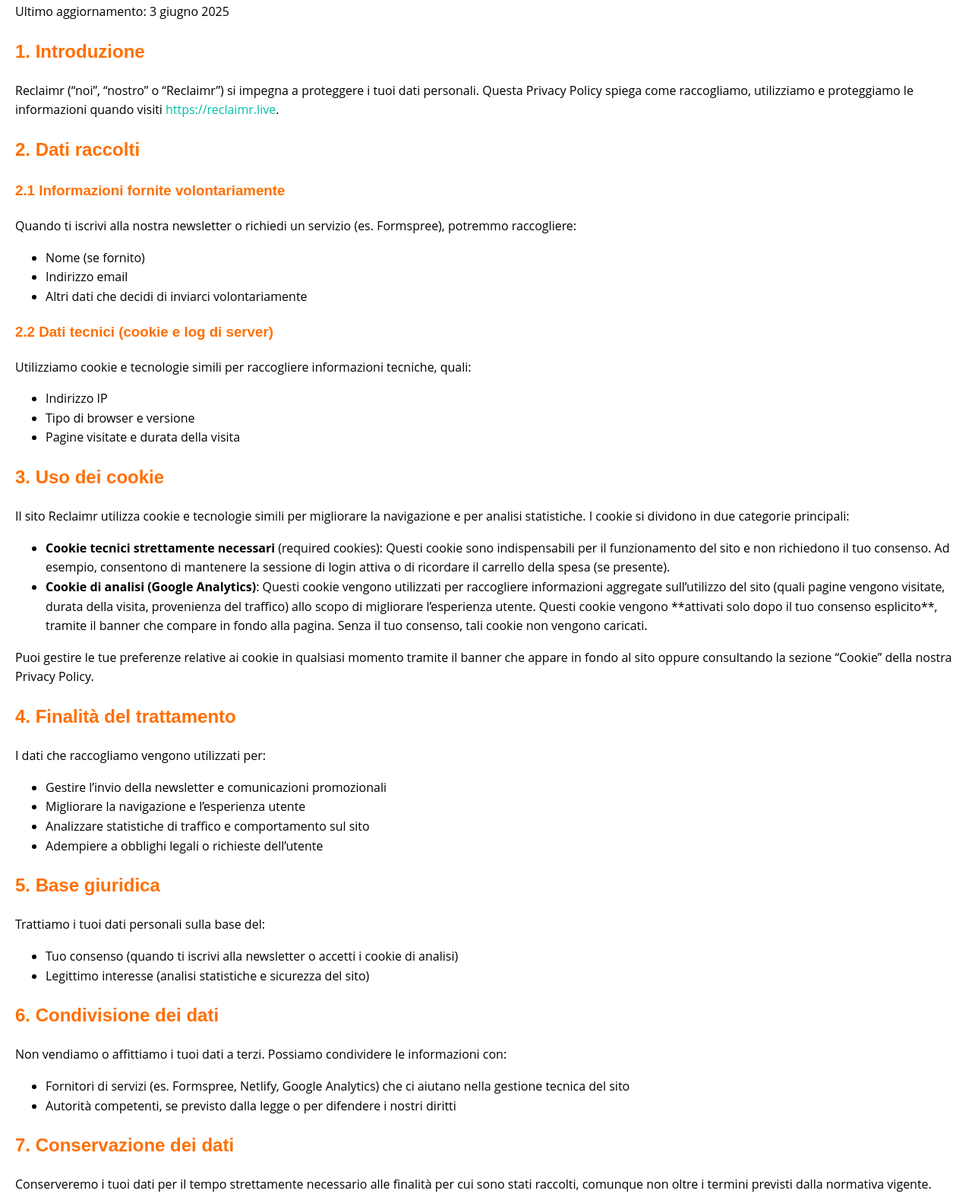
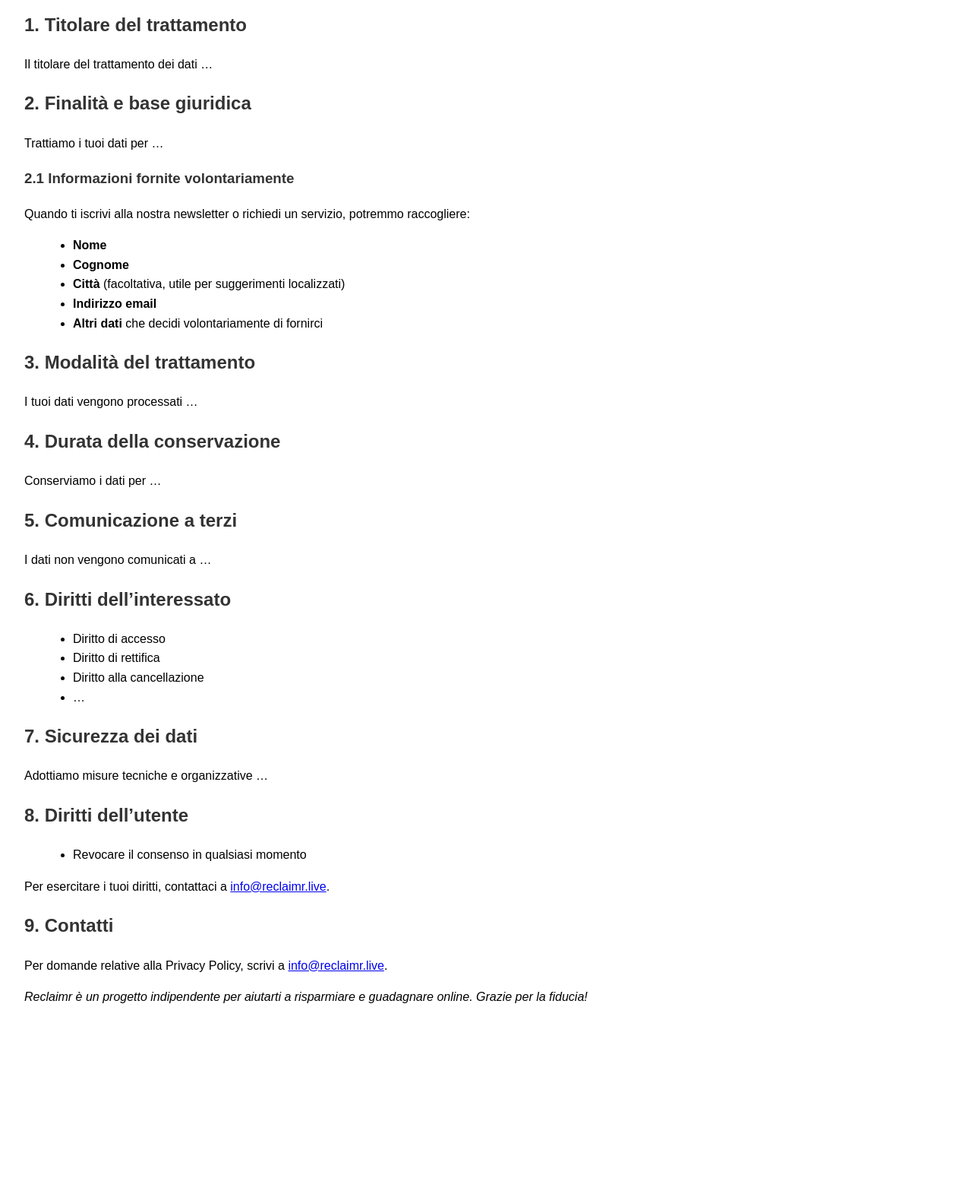
Before and after one commit to Squikky81/Reclaimr-landing, a plain HTML site: page Privacy.html in a window 1280 px wide. Shown: the part 91-1666 px from the top of the page at 76% size. After the commit the page ends 1448 px from the top, so only its background shows below. Drawn offline with Linux system fonts and the light colour scheme.

Commit message:
Update Privacy.html

```diff
--- a/Privacy.html
+++ b/Privacy.html
@@ -1,84 +1,58 @@
 <!DOCTYPE html>
 <html lang="it">
 <head>
-  <meta charset="UTF-8" />
-  <meta name="viewport" content="width=device-width, initial-scale=1.0" />
+  <meta charset="UTF-8">
+  <meta name="viewport" content="width=device-width,initial-scale=1">
   <title>Privacy Policy – Reclaimr</title>
   <style>
-    body { font-family: 'Open Sans', sans-serif; margin: 20px; line-height: 1.6; }
-    h1, h2, h3 { font-family: 'Montserrat', sans-serif; color: #FF6F00; }
-    a { color: #00BFA5; text-decoration: none; }
-    p { margin-bottom: 1em; }
+    body { font-family: Arial, sans-serif; line-height: 1.6; margin: 2rem; }
+    h1,h2,h3 { color: #333; }
+    ul { margin-left: 1.5rem; }
   </style>
 </head>
 <body>
+
   <h1>Privacy Policy di Reclaimr</h1>
-  <p>Ultimo aggiornamento: 3 giugno 2025</p>
 
-  <h2>1. Introduzione</h2>
-  <p>Reclaimr (“noi”, “nostro” o “Reclaimr”) si impegna a proteggere i tuoi dati personali. Questa Privacy Policy spiega come raccogliamo, utilizziamo e proteggiamo le informazioni quando visiti <a href="https://reclaimr.live">https://reclaimr.live</a>.</p>
+  <h2>1. Titolare del trattamento</h2>
+  <p>Il titolare del trattamento dei dati …</p>
 
-  <h2>2. Dati raccolti</h2>
+  <h2>2. Finalità e base giuridica</h2>
+  <p>Trattiamo i tuoi dati per …</p>
+
+  <!-- SEZIONE AGGIUNTA: informazioni volontarie -->
   <h3>2.1 Informazioni fornite volontariamente</h3>
-  <p>Quando ti iscrivi alla nostra newsletter o richiedi un servizio (es. Formspree), potremmo raccogliere:</p>
+  <p>Quando ti iscrivi alla nostra newsletter o richiedi un servizio, potremmo raccogliere:</p>
   <ul>
-    <li>Nome (se fornito)</li>
-    <li>Indirizzo email</li>
-    <li>Altri dati che decidi di inviarci volontariamente</li>
-  </ul>
-  <h3>2.2 Dati tecnici (cookie e log di server)</h3>
-  <p>Utilizziamo cookie e tecnologie simili per raccogliere informazioni tecniche, quali:</p>
-  <ul>
-    <li>Indirizzo IP</li>
-    <li>Tipo di browser e versione</li>
-    <li>Pagine visitate e durata della visita</li>
+    <li><strong>Nome</strong></li>
+    <li><strong>Cognome</strong></li>
+    <li><strong>Città</strong> (facoltativa, utile per suggerimenti localizzati)</li>
+    <li><strong>Indirizzo email</strong></li>
+    <li><strong>Altri dati</strong> che decidi volontariamente di fornirci</li>
   </ul>
 
-  <h2 id="cookies">3. Uso dei cookie</h2>
-  <p>Il sito Reclaimr utilizza cookie e tecnologie simili per migliorare la navigazione e per analisi statistiche. I cookie si dividono in due categorie principali:</p>
+  <h2>3. Modalità del trattamento</h2>
+  <p>I tuoi dati vengono processati …</p>
+
+  <h2>4. Durata della conservazione</h2>
+  <p>Conserviamo i dati per …</p>
+
+  <h2>5. Comunicazione a terzi</h2>
+  <p>I dati non vengono comunicati a …</p>
+
+  <h2>6. Diritti dell’interessato</h2>
   <ul>
-    <li><strong>Cookie tecnici strettamente necessari</strong> (required cookies):
-      Questi cookie sono indispensabili per il funzionamento del sito e non richiedono il tuo consenso. Ad esempio, consentono di mantenere la sessione di login attiva o di ricordare il carrello della spesa (se presente).
-    </li>
-    <li><strong>Cookie di analisi (Google Analytics)</strong>:
-      Questi cookie vengono utilizzati per raccogliere informazioni aggregate sull’utilizzo del sito (quali pagine vengono visitate, durata della visita, provenienza del traffico) allo scopo di migliorare l’esperienza utente. Questi cookie vengono **attivati solo dopo il tuo consenso esplicito**, tramite il banner che compare in fondo alla pagina. Senza il tuo consenso, tali cookie non vengono caricati.
-    </li>
-  </ul>
-  <p>Puoi gestire le tue preferenze relative ai cookie in qualsiasi momento tramite il banner che appare in fondo al sito oppure consultando la sezione “Cookie” della nostra Privacy Policy.</p>
-
-  <h2>4. Finalità del trattamento</h2>
-  <p>I dati che raccogliamo vengono utilizzati per:</p>
-  <ul>
-    <li>Gestire l’invio della newsletter e comunicazioni promozionali</li>
-    <li>Migliorare la navigazione e l’esperienza utente</li>
-    <li>Analizzare statistiche di traffico e comportamento sul sito</li>
-    <li>Adempiere a obblighi legali o richieste dell’utente</li>
+    <li>Diritto di accesso</li>
+    <li>Diritto di rettifica</li>
+    <li>Diritto alla cancellazione</li>
+    <li>…</li>
   </ul>
 
-  <h2>5. Base giuridica</h2>
-  <p>Trattiamo i tuoi dati personali sulla base del:</p>
-  <ul>
-    <li>Tuo consenso (quando ti iscrivi alla newsletter o accetti i cookie di analisi)</li>
-    <li>Legittimo interesse (analisi statistiche e sicurezza del sito)</li>
-  </ul>
-
-  <h2>6. Condivisione dei dati</h2>
-  <p>Non vendiamo o affittiamo i tuoi dati a terzi. Possiamo condividere le informazioni con:</p>
-  <ul>
-    <li>Fornitori di servizi (es. Formspree, Netlify, Google Analytics) che ci aiutano nella gestione tecnica del sito</li>
-    <li>Autorità competenti, se previsto dalla legge o per difendere i nostri diritti</li>
-  </ul>
-
-  <h2>7. Conservazione dei dati</h2>
-  <p>Conserveremo i tuoi dati per il tempo strettamente necessario alle finalità per cui sono stati raccolti, comunque non oltre i termini previsti dalla normativa vigente.</p>
+  <h2>7. Sicurezza dei dati</h2>
+  <p>Adottiamo misure tecniche e organizzative …</p>
 
   <h2>8. Diritti dell’utente</h2>
-  <p>Hai il diritto di:</p>
   <ul>
-    <li>Accedere ai tuoi dati</li>
-    <li>Chiedere la rettifica o cancellazione</li>
-    <li>Opporsi al trattamento o richiedere la limitazione</li>
-    <li>Richiedere la portabilità dei dati</li>
     <li>Revocare il consenso in qualsiasi momento</li>
   </ul>
   <p>Per esercitare i tuoi diritti, contattaci a <a href="mailto:info@reclaimr.live">info@reclaimr.live</a>.</p>
@@ -87,5 +61,6 @@
   <p>Per domande relative alla Privacy Policy, scrivi a <a href="mailto:info@reclaimr.live">info@reclaimr.live</a>.</p>
 
   <p><em>Reclaimr è un progetto indipendente per aiutarti a risparmiare e guadagnare online. Grazie per la fiducia!</em></p>
+
 </body>
 </html>
```
